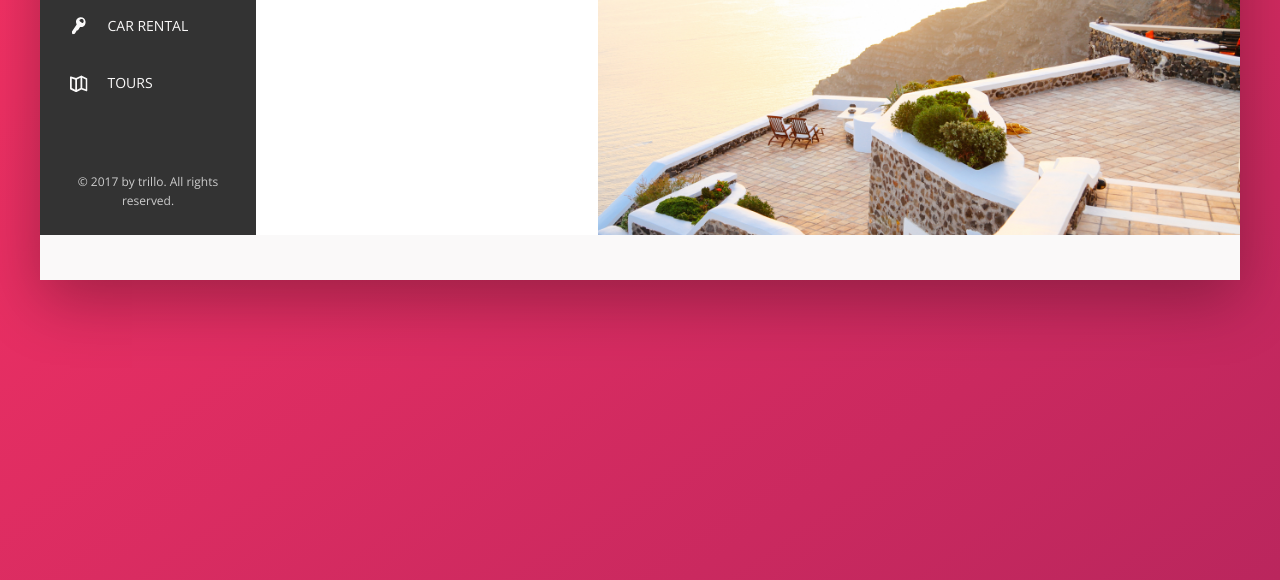
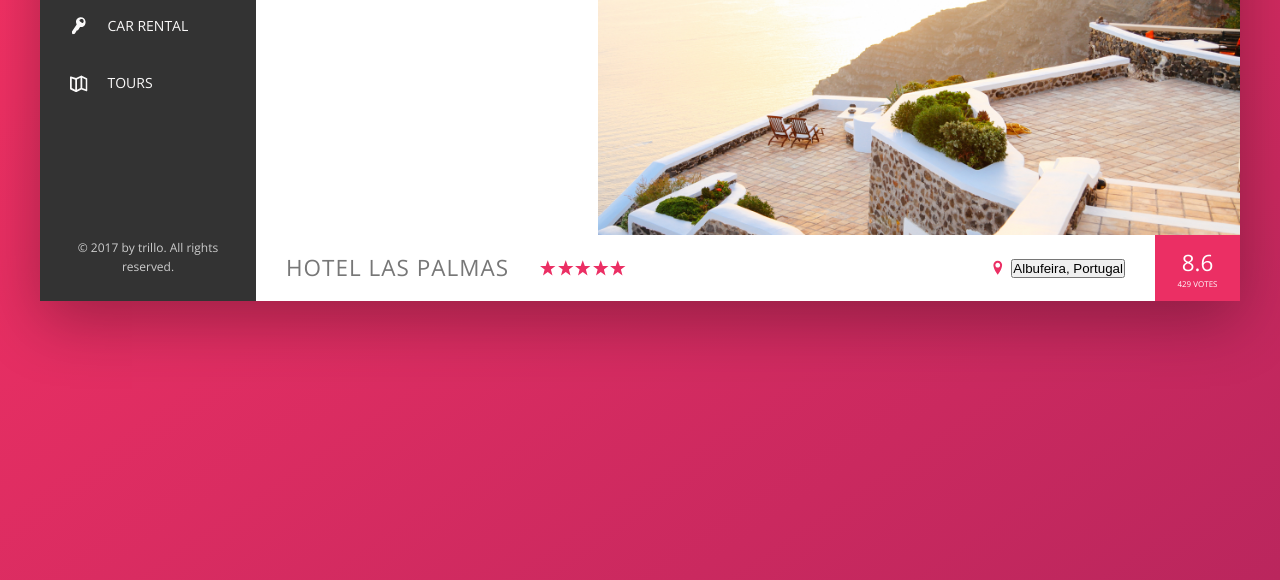
Before and after one commit to rohanraghuwanshi/Trillo, a website: page index.html in a window 1280 px wide. Shown: the part 300-880 px from the top of the page. Drawn offline with nearby package versions, Linux system fonts and the light colour scheme.

Commit message:
Over reiview section done

```diff
--- a/index.html
+++ b/index.html
@@ -99,6 +99,42 @@
                             <img src="img/hotel-3.jpg" alt="Photo of hotel 3" class="gallery__photo">
                         </figure>
                     </div>
+
+                    <div class="overview">
+                        <h1 class="overview__heading">
+                            Hotel Las Palmas
+                        </h1>
+
+                        <div class="overview__stars">
+                            <svg class="overview__icon-star">
+                                <use xlink:href="img/sprite.svg#icon-star"></use>
+                            </svg>
+                            <svg class="overview__icon-star">
+                                <use xlink:href="img/sprite.svg#icon-star"></use>
+                            </svg>
+                            <svg class="overview__icon-star">
+                                <use xlink:href="img/sprite.svg#icon-star"></use>
+                            </svg>
+                            <svg class="overview__icon-star">
+                                <use xlink:href="img/sprite.svg#icon-star"></use>
+                            </svg>
+                            <svg class="overview__icon-star">
+                                <use xlink:href="img/sprite.svg#icon-star"></use>
+                            </svg>
+                        </div>
+
+                        <div class="overview__location">
+                            <svg class="overview__icon-location">
+                                <use xlink:href="img/sprite.svg#icon-location-pin"></use>
+                            </svg>
+                            <button class="btn-inline">Albufeira, Portugal</button>
+                        </div>
+
+                        <div class="overview__rating">
+                            <div class="overview__rating-average">8.6</div>
+                            <div class="overview__rating-count">429 votes</div>
+                        </div>
+                    </div>
                 </main>
             </div>
         </div>
--- a/sass/main.scss
+++ b/sass/main.scss
@@ -277,3 +277,80 @@
       display: block;
   }
 }
+
+.overview {
+  display: flex;
+  align-items: center;
+  border-bottom: var(--line);
+
+  &__heading {
+      font-size: 2.25rem;
+      font-weight: 300;
+      text-transform: uppercase;
+      letter-spacing: 1px;
+      padding: 1.5rem 3rem;
+
+      @media only screen and (max-width: $bp-small) {
+          font-size: 1.8rem;
+          padding: 1.25rem 2rem;
+      }
+  }
+
+  &__stars {
+      margin-right: auto;
+      display: flex;
+  }
+
+  &__icon-star,
+  &__icon-location {
+      width: 1.75rem;
+      height: 1.75rem;
+      fill: var(--color-primary);
+  }
+
+  &__location {
+      font-size: 1.2rem;
+      display: flex;
+      vertical-align: center;
+  }
+
+  &__icon-location {
+      margin-right: .5rem;
+  }
+
+  &__rating {
+      background-color: var(--color-primary);
+      color: #fff;
+      margin-left: 3rem;
+      padding: 0 2.25rem;
+      align-self: stretch;
+
+      display: flex;
+      flex-direction: column;
+      align-items: center;
+      justify-content: center;
+
+      @media only screen and (max-width: $bp-small) {
+          padding: 0 1.5rem;
+      }
+  }
+
+  &__rating-average {
+      font-size: 2.25rem;
+      font-weight: 300;
+      margin-bottom: -3px;
+
+      @media only screen and (max-width: $bp-small) {
+          font-size: 1.8rem;
+      }
+  }
+
+  &__rating-count {
+      font-size: .8rem;
+      text-transform: uppercase;
+
+      @media only screen and (max-width: $bp-small) {
+          font-size: .5rem;
+      }
+  }
+}
```
Also changed, not shown: css/style.css.
